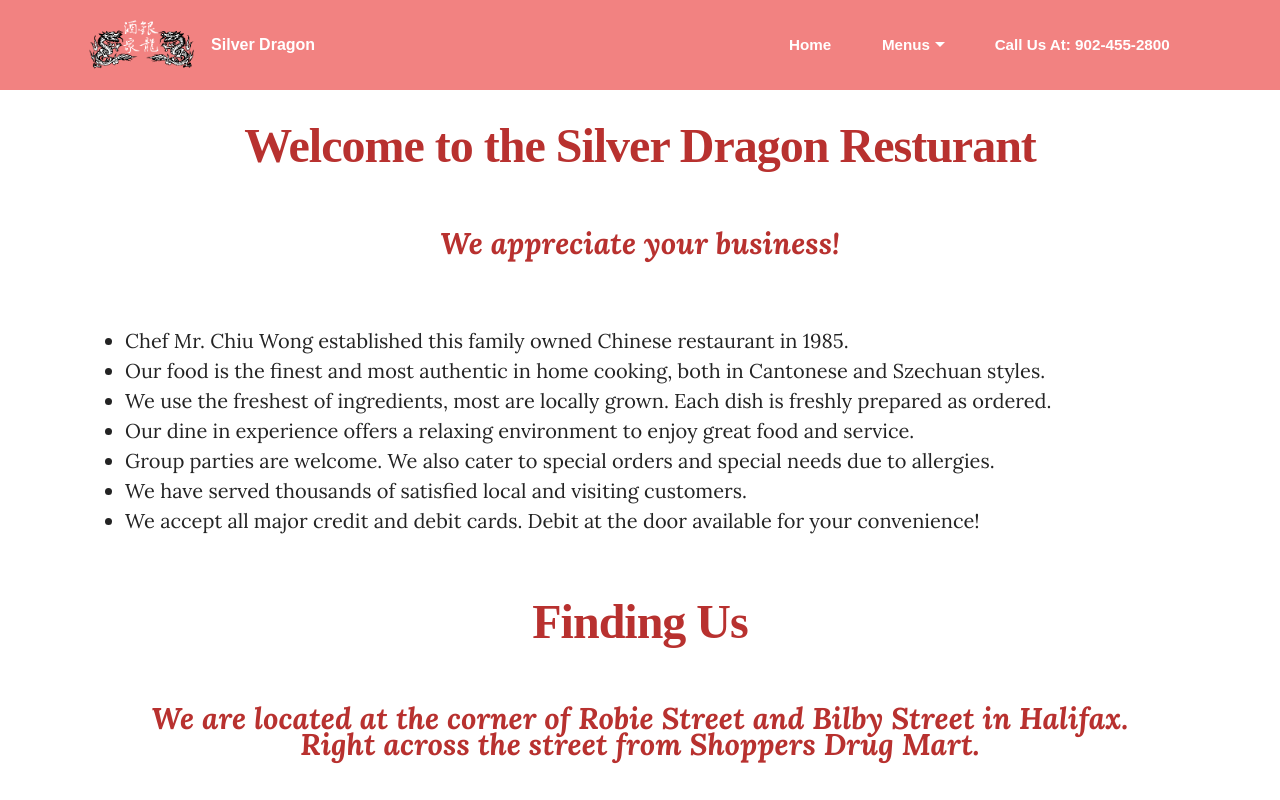
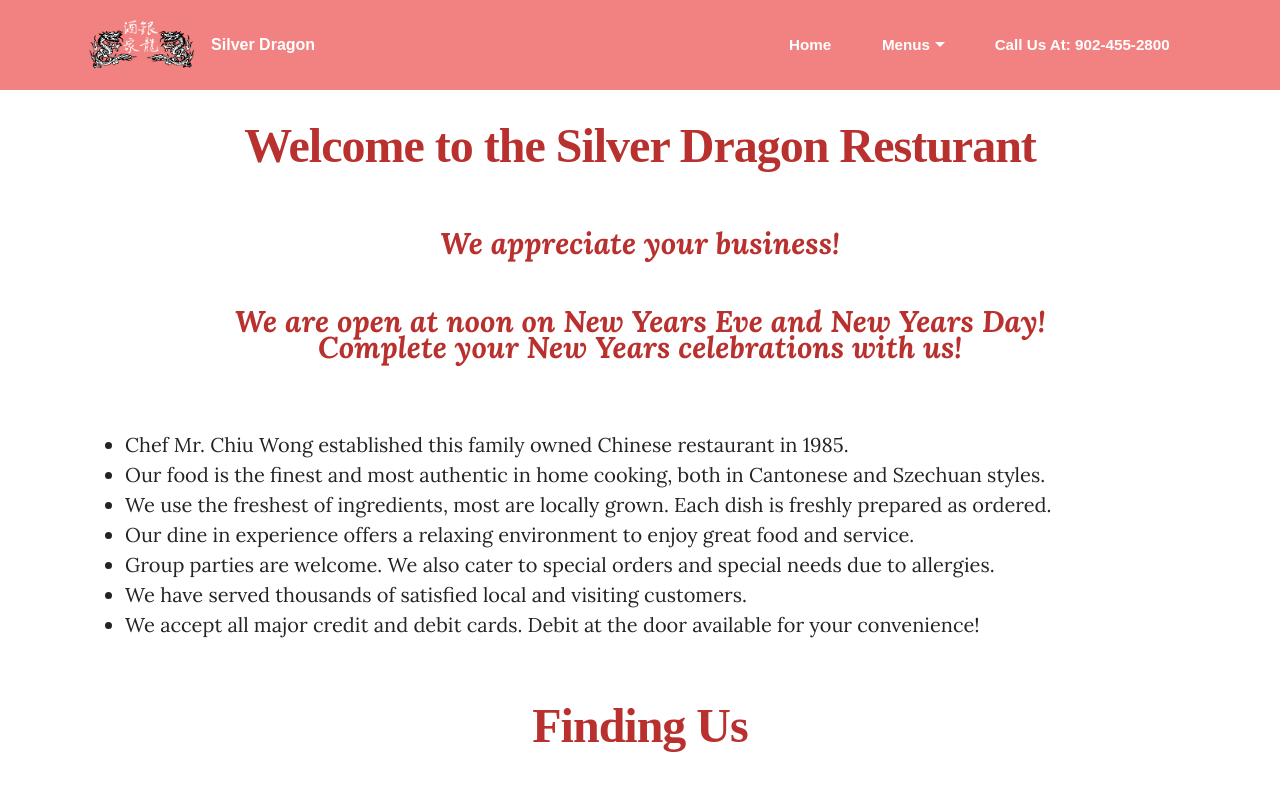
Before and after one commit to SilverDragonRestaurant/SilverDragonRestaurant.github.io, a plain HTML site: page index.html in a window 1280 px wide. Shown: the top 800 px of the page. Drawn offline with Linux system fonts and the light colour scheme; a script that the page names is missing; a web font is replaced by a local one.

Commit message:
test
test

```diff
--- a/index.html
+++ b/index.html
@@ -63,7 +63,7 @@
         <div class="row">
             <div class="col-xs-12">
                 <h3 class="mbr-section-title display-2">Welcome to the Silver Dragon Resturant<br><br></h3>
-                <small class="mbr-section-subtitle"><strong>We appreciate your business!</strong></small>
+                <small class="mbr-section-subtitle"><strong>We appreciate your business!</strong><br><strong><br></strong><br><strong>We are open at noon on New Years Eve and New Years Day!</strong><br><strong>Complete your New Years celebrations with us!</strong><br></small>
             </div>
         </div>
     </div>
```
Also changed, not shown: screenshot.png, 1 other file.
